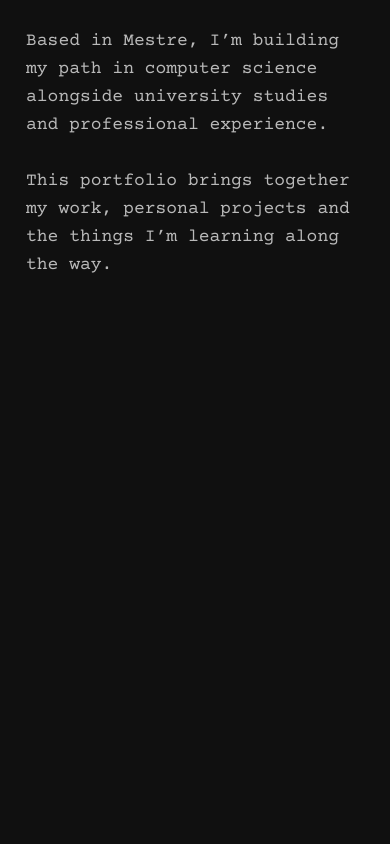
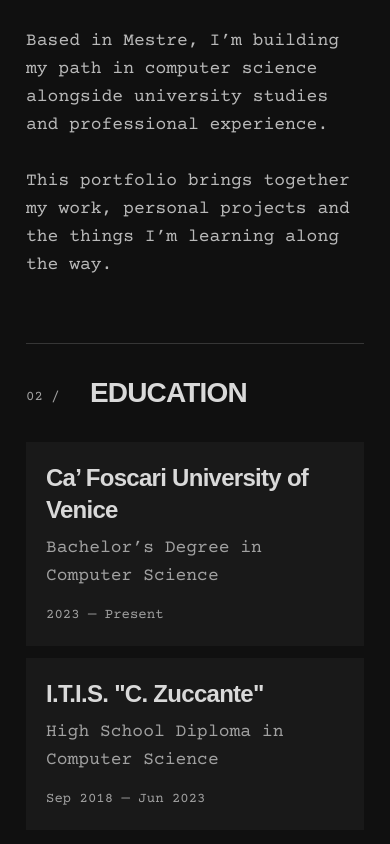
Before and after one commit to LucaColussi/Portfolio, a Next.js app: page / in a window 390 px wide. Shown: the part 1048-1892 px from the top of the page. Before the commit the page ends 1391 px from the top, so only its background shows below. Built offline with nearby package versions, Linux system fonts and the light colour scheme; a web font is replaced by a local one.

Commit message:
feat: add responsive education section

```diff
--- a/src/app/globals.css
+++ b/src/app/globals.css
@@ -3,6 +3,7 @@
 :root {
   color-scheme: dark;
   --background: #101010;
+  --surface: #191919;
   --foreground: #d9d9d9;
   --divider: #363636;
   --secondary: #b9b9b9;
@@ -20,6 +21,7 @@
 
 @theme inline {
   --color-background: var(--background);
+  --color-surface: var(--surface);
   --color-foreground: var(--foreground);
   --color-divider: var(--divider);
   --color-secondary: var(--secondary);
--- a/src/app/page.tsx
+++ b/src/app/page.tsx
@@ -1,11 +1,13 @@
 import { IntroductionSection } from "@/features/introduction/introduction-section";
 import { AboutSection } from "@/features/introduction/about-section";
+import { EducationSection } from "@/features/education/education-section";
 
 export default function Home() {
   return (
     <main>
       <IntroductionSection />
       <AboutSection />
+      <EducationSection />
     </main>
   );
 }
--- a/src/components/layout/navigation-links.tsx
+++ b/src/components/layout/navigation-links.tsx
@@ -2,7 +2,7 @@ import Link from "next/link";
 
 const navigationItems: { label: string; href?: string }[] = [
   { label: "About", href: "/#about" },
-  { label: "Education" },
+  { label: "Education", href: "/#education" },
   { label: "Work" },
   { label: "Projects" },
 ];
--- /dev/null
+++ b/src/components/ui/section-heading.tsx
@@ -0,0 +1,18 @@
+type SectionHeadingProps = {
+  index: string;
+  title: string;
+  id: string;
+};
+
+export function SectionHeading({ index, title, id }: SectionHeadingProps) {
+  return (
+    <div className="flex items-start gap-6">
+      <span aria-hidden="true" className="type-label w-10 shrink-0 pt-3 text-muted">
+        {index} /
+      </span>
+      <h2 id={id} className="type-section">
+        {title}
+      </h2>
+    </div>
+  );
+}
--- /dev/null
+++ b/src/features/education/education-content.ts
@@ -0,0 +1,17 @@
+// Source: education entries at https://www.linkedin.com/in/lucacolussi/
+export const educationEntries = [
+  {
+    id: "ca-foscari",
+    institution: "Ca’ Foscari University of Venice",
+    course: "Bachelor’s Degree in Computer Science",
+    start: { date: "2023", label: "2023" },
+    end: null,
+  },
+  {
+    id: "zuccante",
+    institution: 'I.T.I.S. "C. Zuccante"',
+    course: "High School Diploma in Computer Science",
+    start: { date: "2018-09", label: "Sep 2018" },
+    end: { date: "2023-06", label: "Jun 2023" },
+  },
+] as const;
--- /dev/null
+++ b/src/features/education/education-section.tsx
@@ -0,0 +1,40 @@
+import { SectionHeading } from "@/components/ui/section-heading";
+import { educationEntries } from "@/features/education/education-content";
+
+export function EducationSection() {
+  return (
+    <section
+      id="education"
+      lang="en"
+      aria-labelledby="education-title"
+      tabIndex={-1}
+      className="mx-auto max-w-[90rem] scroll-mt-8 px-[var(--page-gutter)]"
+    >
+      <div className="space-y-8 border-t border-divider pt-8 pb-16">
+        <SectionHeading index="02" title="EDUCATION" id="education-title" />
+        <ol className="space-y-3">
+          {educationEntries.map((entry) => (
+            <li
+              key={entry.id}
+              className="flex flex-col gap-4 bg-surface p-5 sm:flex-row sm:justify-between sm:gap-6 sm:p-7"
+            >
+              <div className="min-w-0 space-y-2">
+                <h3 className="type-card">{entry.institution}</h3>
+                <p className="type-body text-muted">{entry.course}</p>
+              </div>
+              <p className="type-label shrink-0 text-muted sm:min-w-44 sm:text-right">
+                <time dateTime={entry.start.date}>{entry.start.label}</time>
+                {" — "}
+                {entry.end === null ? (
+                  "Present"
+                ) : (
+                  <time dateTime={entry.end.date}>{entry.end.label}</time>
+                )}
+              </p>
+            </li>
+          ))}
+        </ol>
+      </div>
+    </section>
+  );
+}
--- a/src/features/introduction/about-section.tsx
+++ b/src/features/introduction/about-section.tsx
@@ -1,4 +1,5 @@
 import { Fragment } from "react";
+import { SectionHeading } from "@/components/ui/section-heading";
 import { aboutContent } from "@/features/introduction/about-content";
 import styles from "./about-section.module.css";
 
@@ -14,14 +15,7 @@ export function AboutSection() {
       className="mx-auto max-w-[90rem] scroll-mt-8 px-[var(--page-gutter)]"
     >
       <div className="grid gap-8 border-t border-divider pt-8 pb-16 md:grid-cols-2 md:gap-6">
-        <div className="flex items-start gap-6">
-          <span aria-hidden="true" className="type-label w-10 shrink-0 pt-3 text-muted">
-            01 /
-          </span>
-          <h2 id="about-title" className="type-section">
-            ABOUT
-          </h2>
-        </div>
+        <SectionHeading index="01" title="ABOUT" id="about-title" />
         <div className="type-body space-y-5">
           <p className="font-bold">
             {aboutContent.introduction}{" "}
```
